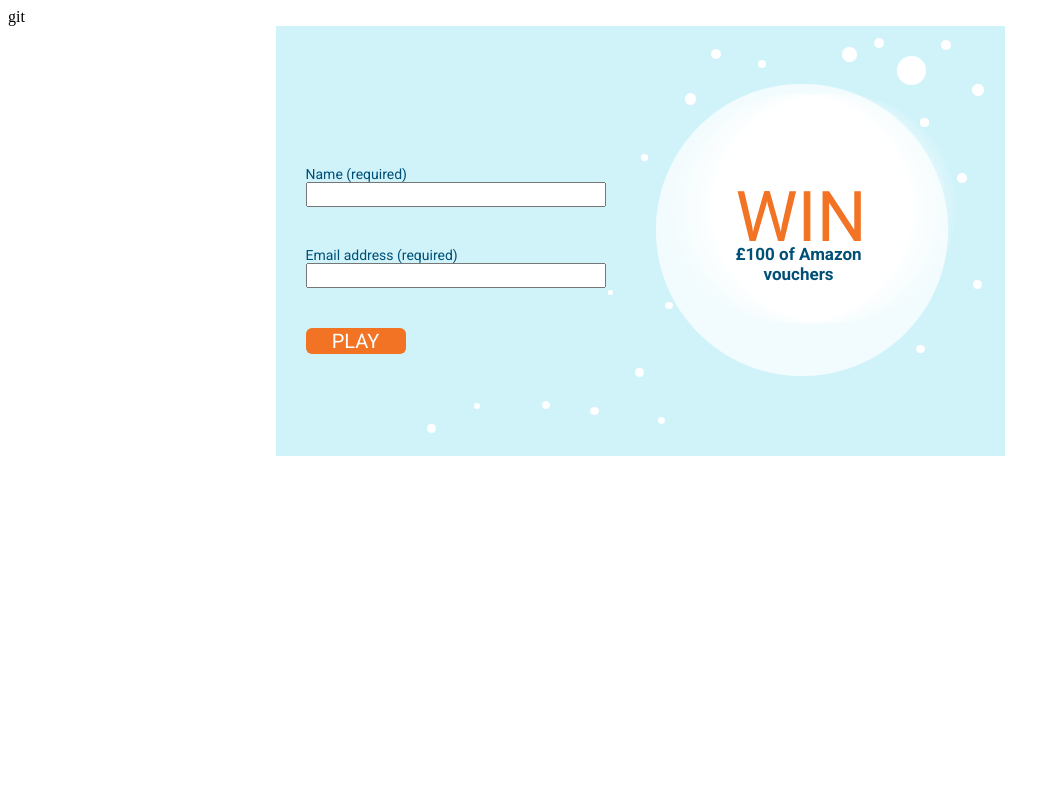
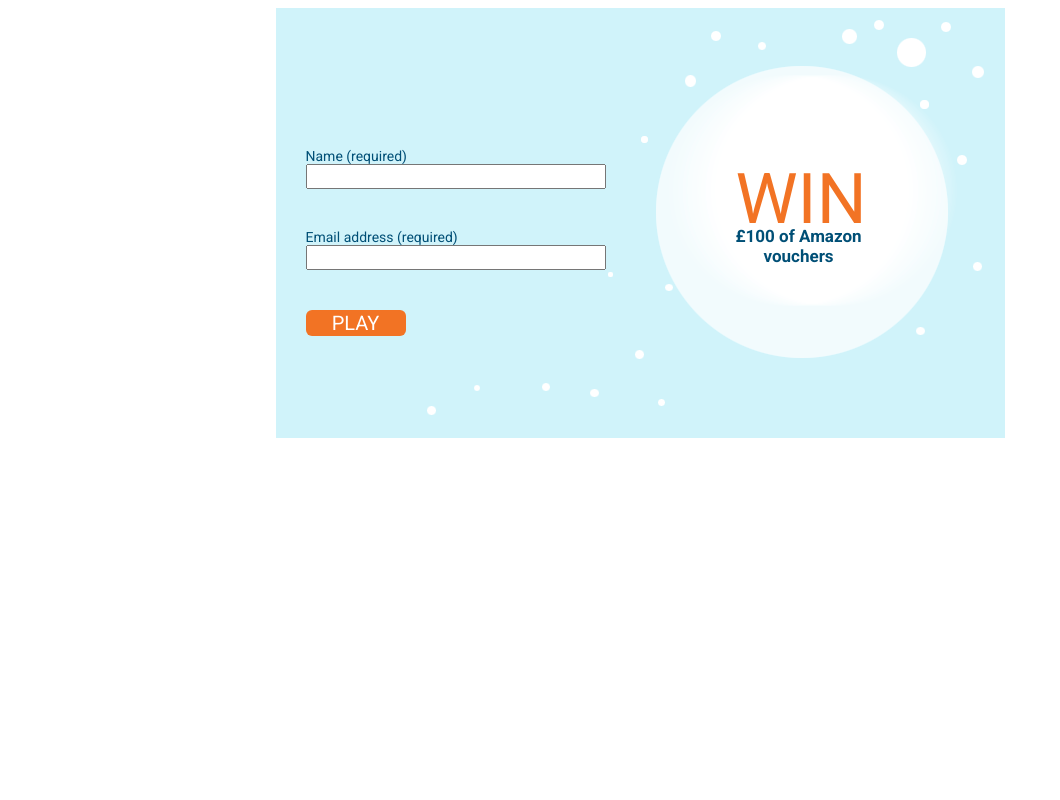
Before and after one commit to iO-Academy/christmasgame2015, a PHP site: page / in a window 1280 px wide. Shown: the whole page, without its empty margins (0-1060 px from the left). Run offline with PHP 8.4, Linux system fonts and the light colour scheme; some libraries are stand-ins or nearby versions.

Commit message:
hotfixes

```diff
--- a/index.php
+++ b/index.php
@@ -1,5 +1,5 @@
 <html>
-    git<head>
+    <head>
         <link href='https://fonts.googleapis.com/css?family=Roboto:400,700' rel='stylesheet' type='text/css'>
         <link type="text/css" href="css/layout.css" rel="stylesheet" media="all">
         <link type="text/css" href="css/splash.css" rel="stylesheet" media="all">
```
